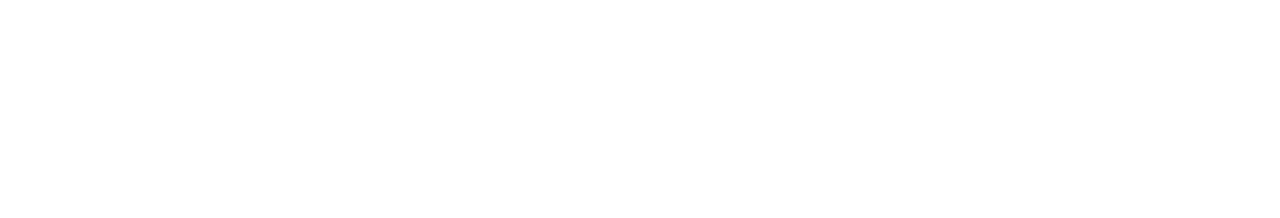
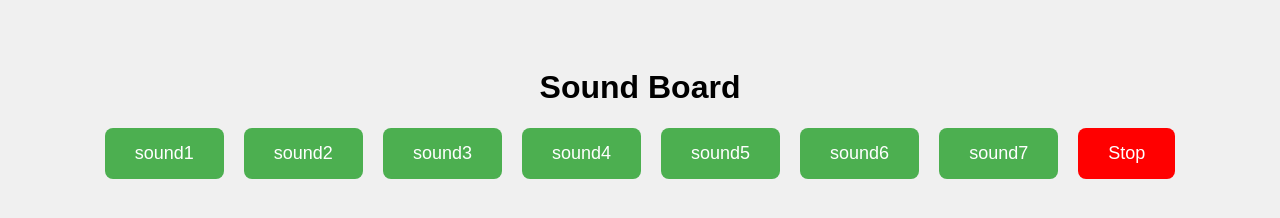
Before and after one commit to acciojob/Soundbar-NavinMalakar2, a website: page main.html in a window 1280 px wide. Drawn offline with Linux system fonts and the light colour scheme.

Commit message:
created a submission

```diff
--- a/main.html
+++ b/main.html
@@ -8,7 +8,10 @@
 
 <body>
 	<!-- the entire body must be written by student -->
-    <script type="text/javascript" src="./script.js">
+    <h1>Sound Board</h1>
+  <div id="buttons"></div>
+
+	<script type="text/javascript" src="./script.js">
 </script>
 
 </body>
--- a/script.js
+++ b/script.js
@@ -1 +1,34 @@
 //your JS code here. If required.
+const sounds = ['sound1', 'sound2', 'sound3', 'sound4', 'sound5', 'sound6', 'sound7'];
+
+const buttonsContainer = document.getElementById('buttons');
+
+// Create a button for each sound
+sounds.forEach(sound => {
+  const btn = document.createElement('button');
+  btn.classList.add('btn');
+  btn.innerText = sound;
+  btn.addEventListener('click', () => playSound(sound));
+  buttonsContainer.appendChild(btn);
+});
+
+// Create Stop button
+const stopBtn = document.createElement('button');
+stopBtn.classList.add('stop');
+stopBtn.innerText = 'Stop';
+stopBtn.addEventListener('click', stopSounds);
+buttonsContainer.appendChild(stopBtn);
+
+function playSound(name) {
+  stopSounds(); // Stop any currently playing sound
+  const audio = new Audio(`sounds/${name}.mp3`);
+  audio.play();
+  window.currentAudio = audio; // Save reference to stop
+}
+
+function stopSounds() {
+  if (window.currentAudio) {
+    window.currentAudio.pause();
+    window.currentAudio.currentTime = 0;
+  }
+}
--- a/styles.css
+++ b/styles.css
@@ -1 +1,41 @@
 /*  your css code here. If applicable */
+body {
+  font-family: Arial, sans-serif;
+  background: #f0f0f0;
+  text-align: center;
+  padding: 40px;
+}
+
+#buttons {
+  display: flex;
+  flex-wrap: wrap;
+  justify-content: center;
+  gap: 20px;
+}
+
+.btn, .stop {
+  padding: 15px 30px;
+  font-size: 18px;
+  border: none;
+  border-radius: 8px;
+  cursor: pointer;
+  transition: background 0.3s ease;
+}
+
+.btn {
+  background-color: #4CAF50;
+  color: white;
+}
+
+.btn:hover {
+  background-color: #45a049;
+}
+
+.stop {
+  background-color: red;
+  color: white;
+}
+
+.stop:hover {
+  background-color: darkred;
+}
```
